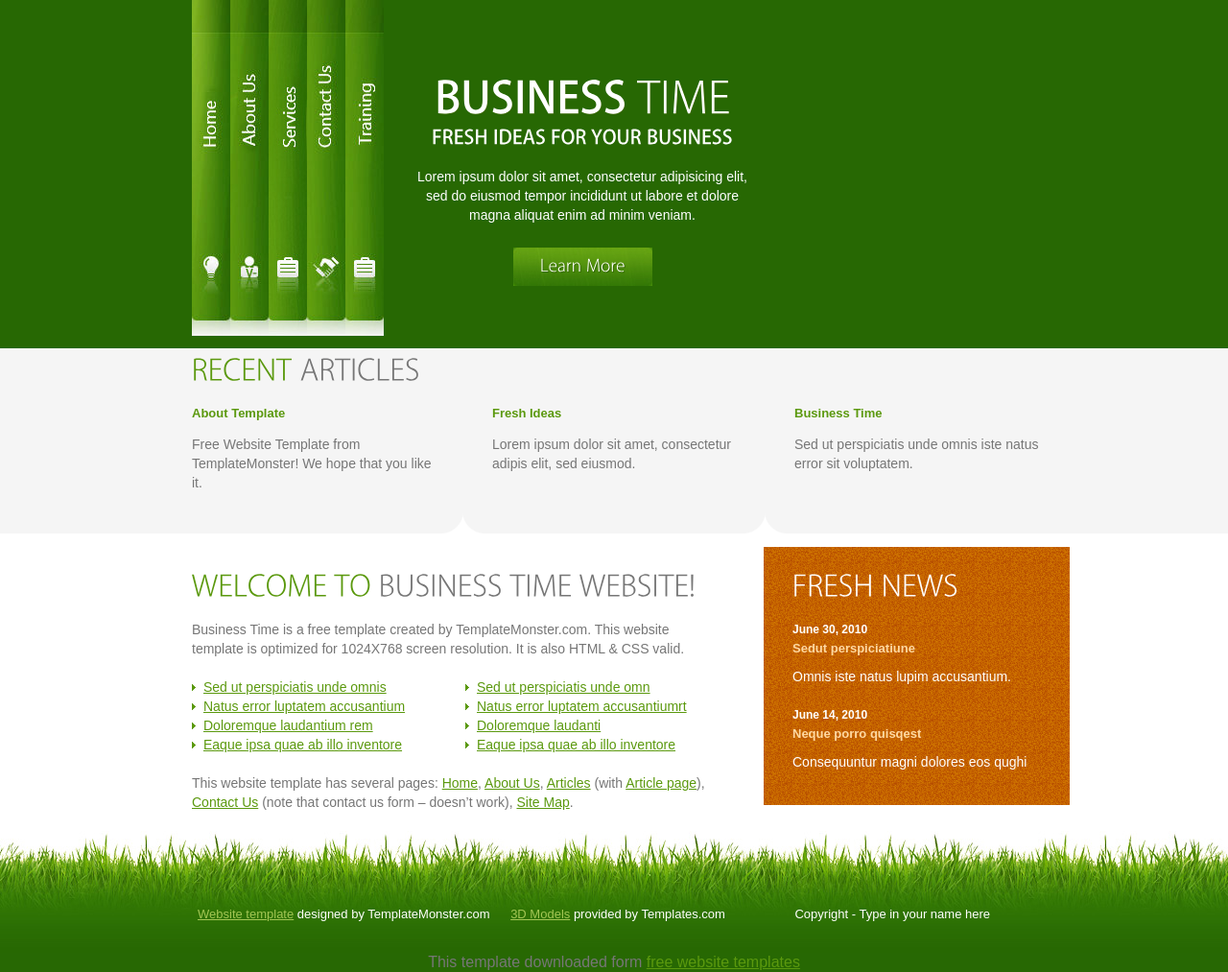
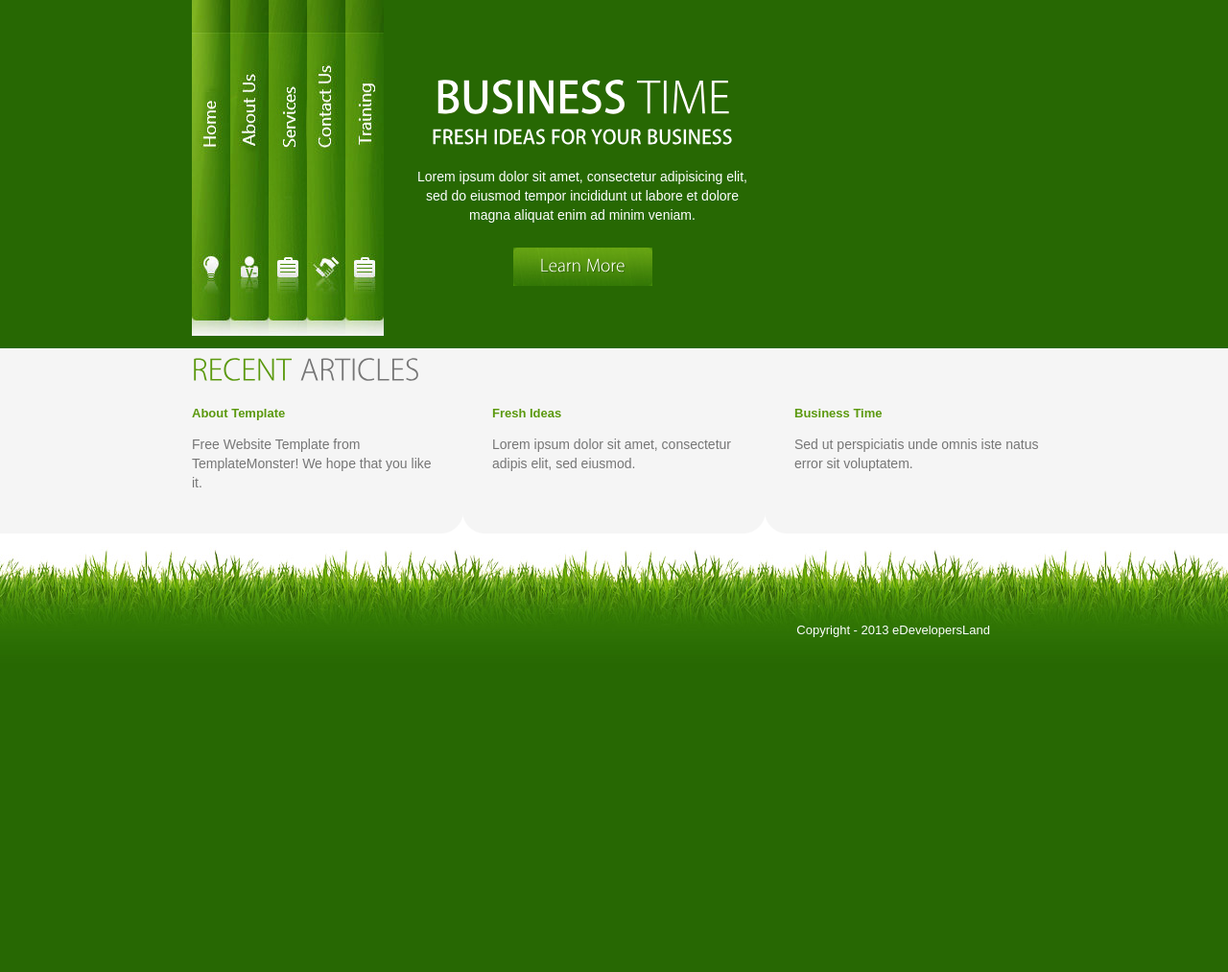
Before and after one commit to bkartheek/edevelopers, a plain HTML site: page index.html in a window 1280 px wide. Shown: the whole page at 96% size. After the commit the page ends 800 px from the top, so only its background shows below. Drawn offline with Linux system fonts and the light colour scheme.

Commit message:
Contents are reduced and copyrights are changed

```diff
--- a/index.html
+++ b/index.html
@@ -81,62 +81,19 @@
 </div>
 <div id="content">
   <div class="container">
-    <div class="indent">
-      <div class="wrapper">
-        <div class="mainContent">
-          <h2><span>Welcome to</span> Business Time Website!</h2>
-          <p>Business Time is a free template created by TemplateMonster.com. This website template is optimized for 1024X768 screen resolution. It is also HTML &amp; CSS valid.</p>
-          <div class="wrapper">
-            <ul class="col-1">
-              <li><a href="#">Sed ut perspiciatis unde omnis</a></li>
-              <li><a href="#">Natus error luptatem accusantium</a></li>
-              <li><a href="#">Doloremque laudantium rem</a></li>
-              <li><a href="#">Eaque ipsa quae ab illo inventore</a></li>
-            </ul>
-            <ul class="col-2">
-              <li><a href="#">Sed ut perspiciatis unde omn</a></li>
-              <li><a href="#">Natus error luptatem accusantiumrt</a></li>
-              <li><a href="#">Doloremque laudanti</a></li>
-              <li><a href="#">Eaque ipsa quae ab illo inventore</a></li>
-            </ul>
-          </div>
-          This website template has several pages: <a href="index.html">Home</a>, <a href="about-us.html">About Us</a>, <a href="articles.html">Articles</a> (with <a href="article.html">Article page</a>), <a href="contact-us.html">Contact Us</a> (note that contact us form – doesn’t work), <a href="sitemap.html">Site Map</a>. </div>
-        <div class="aside">
-          <div class="box1">
-            <div class="top">
-              <div class="bottom">
-                <div class="inner">
-                  <h3>Fresh News</h3>
-                  <ul class="img-list">
-                    <li> <img src="images/img1.jpg" alt="" />
-                      <h4><strong>June 30, 2010</strong><br />
-                        <a href="#">Sedut perspiciatiune</a></h4>
-                      Omnis iste natus lupim accusantium. </li>
-                    <li class="last"> <img src="images/img2.jpg" alt="" />
-                      <h4><strong>June 14, 2010</strong><br />
-                        <a href="#">Neque porro quisqest</a></h4>
-                      Consequuntur magni dolores eos qughi </li>
-                  </ul>
-                </div>
-              </div>
-            </div>
-          </div>
-        </div>
-      </div>
-    </div>
+    <div class="indent"></div>
   </div>
 </div>
 <div id="footer">
   <div class="container">
     <div class="inside">
       <div class="wrapper">
-        <div class="fleft"><a href="http://www.templatemonster.com/">Website template</a> designed by TemplateMonster.com&nbsp; &nbsp; &nbsp; <a href="http://www.templates.com/product/3d-models/">3D Models</a> provided by Templates.com</div>
-        <div class="fright">Copyright - Type in your name here</div>
-      </div>
+        <div class="fleft"></div>
+        <span class="fright">Copyright - 2013 eDevelopersLand</span></div>
     </div>
   </div>
 </div>
 <script type="text/javascript">Cufon.now();</script>
 <!-- END PAGE SOURCE -->
-<div align=center>This template  downloaded form <a href='http://all-free-download.com/free-website-templates/'>free website templates</a></div></body>
+<div align=center></div></body>
 </html>
```
Also changed, not shown: about-us.html (+3 -3 lines), article.html (+3 -4 lines), articles.html (+3 -4 lines), contact-us.html (+3 -3 lines), sitemap.html (+3 -3 lines).
